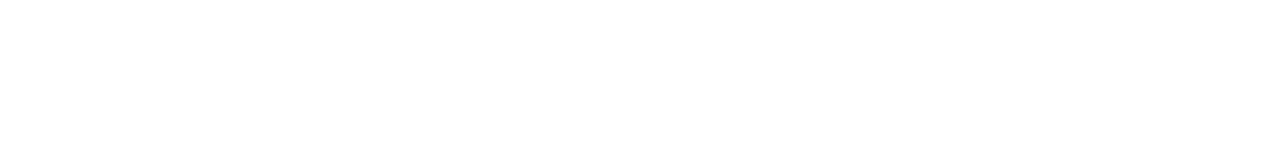
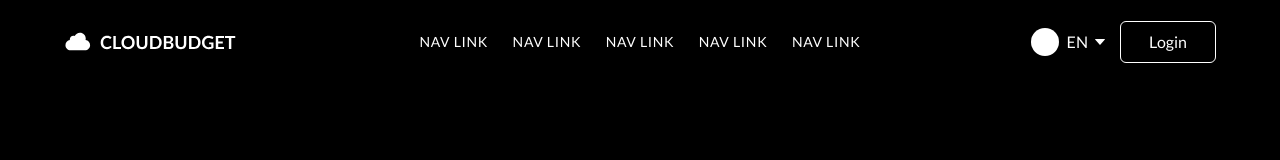
Before and after one commit to usualestudio/project-001--cloudbudget, a plain HTML site: page index.html in a window 1280 px wide. Drawn offline with Linux system fonts and the light colour scheme.

```diff
--- a/index.html
+++ b/index.html
@@ -5,9 +5,45 @@
     <meta name="viewport" content="width=device-width, initial-scale=1.0">
     <title>Project #001 - CloudBudget</title>
 
+    <link rel="preconnect" href="https://fonts.gstatic.com">
+    <link href="https://fonts.googleapis.com/css2?family=Lato:ital,wght@0,100;0,300;0,400;0,700;0,900;1,100;1,300;1,400;1,700;1,900&display=swap" rel="stylesheet">
+
+    <link rel="stylesheet" href="reset.css">
     <link rel="stylesheet" href="style.css">
 </head>
 <body>
 
+    <header class="header">
+        <div class="container">
+            <a href="#" class="header-logo">
+                <img src="/assets/img/cloudbudget--logo.svg" alt="CloudBudget Logo" class="header-logo-img">
+            </a>
+
+            <nav class="nav-links">
+                <a href="#" class="nav-link">Nav Link</a>
+                <a href="#" class="nav-link">Nav Link</a>
+                <a href="#" class="nav-link">Nav Link</a>
+                <a href="#" class="nav-link">Nav Link</a>
+                <a href="#" class="nav-link">Nav Link</a>
+            </nav>
+
+            <div class="header-buttons">
+                <div class="header-lang">
+                    <div class="header-lang--flag"></div>
+                    <div class="header-lang--label">EN</div>
+                    <div class="icon --arrow-down"></div>
+                </div>
+
+                <a href="#" class="button --transparent">Login</a>
+            </div>
+        </div>
+    </header>
+
+    <main class="main">
+        <section class="section"></section>
+    </main>
+
+    <footer class="footer"></footer>
+
 </body>
 </html>
--- /dev/null
+++ b/reset.css
@@ -0,0 +1,52 @@
+/* http://meyerweb.com/eric/tools/css/reset/
+   v2.0 | 20110126
+   License: none (public domain)
+*/
+
+html, body, div, span, applet, object, iframe,
+h1, h2, h3, h4, h5, h6, p, blockquote, pre,
+a, abbr, acronym, address, big, cite, code,
+del, dfn, em, img, ins, kbd, q, s, samp,
+small, strike, strong, sub, sup, tt, var,
+b, u, i, center,
+dl, dt, dd, ol, ul, li,
+fieldset, form, label, legend,
+table, caption, tbody, tfoot, thead, tr, th, td,
+article, aside, canvas, details, embed,
+figure, figcaption, footer, header, hgroup,
+menu, nav, output, ruby, section, summary,
+time, mark, audio, video {
+	margin: 0;
+	padding: 0;
+	border: 0;
+	font-size: 100%;
+	font: inherit;
+	vertical-align: baseline;
+}
+/* HTML5 display-role reset for older browsers */
+article, aside, details, figcaption, figure,
+footer, header, hgroup, menu, nav, section {
+	display: block;
+}
+body {
+	line-height: 1;
+}
+ol, ul {
+	list-style: none;
+}
+blockquote, q {
+	quotes: none;
+}
+blockquote:before, blockquote:after,
+q:before, q:after {
+	content: '';
+	content: none;
+}
+table {
+	border-collapse: collapse;
+	border-spacing: 0;
+}
+
+a {
+    text-decoration: none;
+}
--- a/style.css
+++ b/style.css
@@ -0,0 +1,147 @@
+/**********************
+ * Style Setup
+ **********************/
+
+:root {
+    font-family: "Lato", -apple-system, BlinkMacSystemFont, 'Segoe UI', Roboto, Oxygen, Ubuntu, Cantarell, 'Open Sans', 'Helvetica Neue', sans-serif;
+    font-size: 16px;
+
+    --color-primary: #ED4C5C;
+    --color-secondary: #EE3D1B;
+    --color-black: #100335;
+    --color-white: white;
+}
+
+body {
+    background-color: black;
+}
+
+
+/**********************
+ * Global Components
+ **********************/
+.section,
+.header {
+    display: flex;
+    justify-content: center;
+
+    max-width: 100%;
+
+    padding: 0 5%;
+
+    /* background-color: black; */
+}
+
+.container {
+    width: 100%;
+    max-width: 1200px;
+
+    /* background-color: black; */
+}
+
+/* Button */
+.button {
+    color: var(--color-primary);
+    background-color: var(--color-white);
+    border: 1px solid var(--color-white);
+    border-radius: 6px;
+
+    padding: .75em 1.75em;
+
+    transition: all 320ms ease;
+}
+
+/* Button Transparent */
+.button.--transparent {
+    color: var(--color-white);
+    background-color: transparent;
+}
+.button.--transparent:hover {
+    color: var(--color-primary);
+    background-color: var(--color-white);
+}
+
+/* Icons */
+.icon {
+    width: 1.5em;
+    height: 1.5em;
+
+    background-position: center;
+    background-size: cover;
+}
+
+.icon.--arrow-down {
+    background-image: url(/assets/img/icon--arrow-down.svg);
+}
+
+
+/**********************
+ * Header
+ **********************/
+.header .container {
+    display: flex;
+    justify-content: space-between;
+    align-items: center;
+
+    padding: 20px 0;
+}
+
+/* Header Logo */
+.header-logo,
+.header-buttons {
+    width: 180px;
+}
+
+/* Nav Links */
+.nav-links {
+    display: flex;
+    justify-content: center;
+    align-items: center;
+}
+
+.nav-link {
+    font-weight: 400;
+    font-size: .875em;
+    letter-spacing: .05em;
+    text-transform: uppercase;
+
+    color: var(--color-white);
+
+    padding: .5em .875em;
+
+    transition: all 320ms ease;
+}
+
+.nav-link:hover {
+    color: var(--color-primary);
+}
+
+
+/* Header Buttons */
+.header-buttons {
+    display: flex;
+    justify-content: flex-end;
+    align-items: center;
+}
+
+.header-lang {
+    display: flex;
+    justify-content: center;
+    align-items: center;
+
+    padding: .5em;
+}
+
+.header-lang--flag{
+    width: 1.75em;
+    height: 1.75em;
+
+    border-radius: 50%;
+
+    background-color: white;
+}
+.header-lang--label {
+    padding-left: .5em;
+    padding-right: 0;
+    color: var(--color-white)
+}
```
Also changed, not shown: 4 other files.
